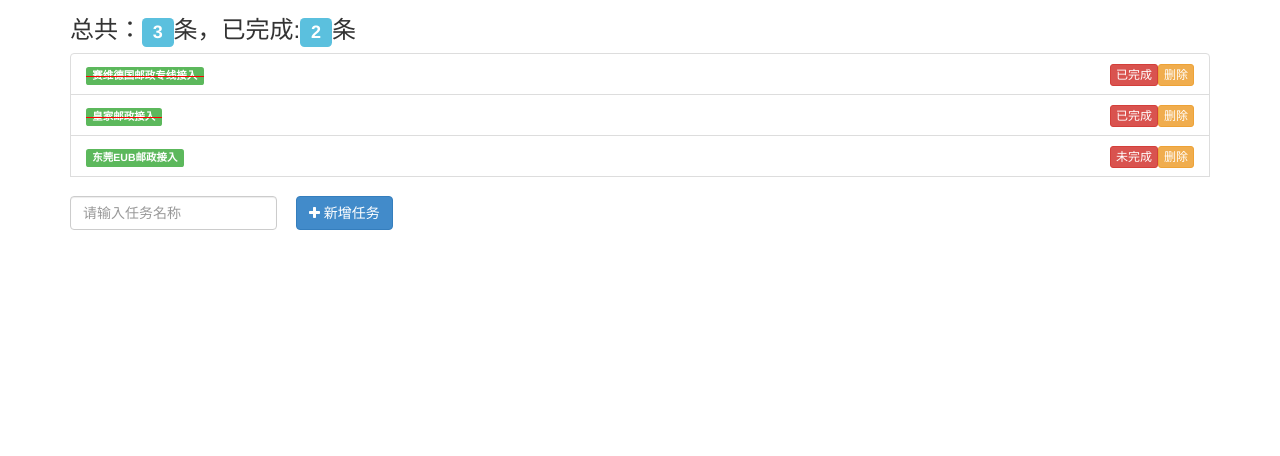
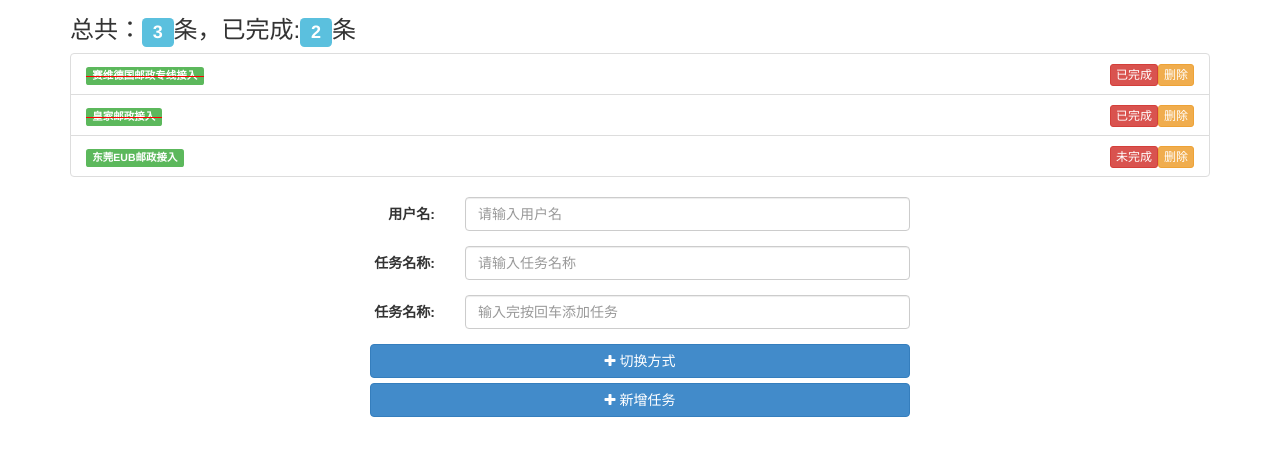
Before and after one commit to ixuanwu/web-study, a plain HTML site: page index.html in a window 1280 px wide. Shown: the part 56-512 px from the top of the page. Drawn offline with Linux system fonts and the light colour scheme.

Commit message:
add update

```diff
--- a/index.html
+++ b/index.html
@@ -19,7 +19,7 @@
 <body>
     <div class="container" id="app">
         <h2>我的任务列表</h2>
-        <h3>总共：<span class="label label-info">{{this.count()}}</span>条，已完成:<span class="label label-info">{{this.getCompleted()}}</span>条</h3>
+        <h3>总共：<span class="label label-info">{{total}}</span>条，已完成:<span class="label label-info">{{completedCount}}</span>条</h3>
         <ul v-if="todos.length>0" class="list-group">
             <li class="list-group-item" v-for="(todo,index) in todos">
                 <span class="label label-success" v-bind:class="{ab:todo.complete}">{{todo.title}}</span>
@@ -31,18 +31,38 @@
                     {{todo.complete?'已完成':'未完成'}}
                 </a>
             </li>
-            <div class="alert alert-danger" role="alert" id="alert-message" style="display: none">{{error}}</div>
         </ul>
-        <form class="form-inline" role="form" v-on:submit.prevent="addTodo" >
-            <div class="form-group">
-                <input type="text" v-model="title" name="title" placeholder="请输入任务名称" v-bind:value="title" class="form-control">
-            </div>
-            <div class="form-group">
-                <div class="col-sm-12">
-                    <button type="submit" class="btn btn-primary pull-left"><i class="icon-plus"></i> 新增任务</button>
+        <div class="alert alert-danger" role="alert" id="alert-message" style="display: none">{{error}}</div>
+        <div class='col-sm-6 center-block'>
+            <form action="" method="POST" class="form-horizontal" role="form" v-on:submit.prevent="addTodo">
+                <div v-if="loginType=='username'" class="form-group">
+                    <label for="input" class="col-sm-2 control-label">用户名:</label>
+                    <div class="col-sm-10">
+                        <input type="text" class="form-control" placeholder="请输入用户名" key='username-input'>
+                    </div>
                 </div>
-            </div>
-        </form>
+                <div v-else-if="loginType=='email'" class="form-group">
+                    <label for="input" class="col-sm-2 control-label">输入邮箱:</label>
+                    <div class="col-sm-10">
+                        <input type="text" class="form-control" placeholder="请输入邮箱" key='email-input'>
+                    </div>
+                </div>
+                <div class="form-group">
+                    <label for="input" class="col-sm-2 control-label">任务名称:</label>
+                    <div class="col-sm-10">
+                        <input type="text" v-model="title" placeholder="请输入任务名称" class="form-control">
+                    </div>
+                </div>
+                <div class="form-group">
+                    <label for="input" class="col-sm-2 control-label">任务名称:</label>
+                    <div class="col-sm-10">
+                        <input class='form-control' v-model="title" v-on:keyup.enter="addTodo" placeholder="输入完按回车添加任务">
+                    </div>
+                </div>
+                <button type="button" @click='toggleType' class="btn btn-primary col-sm-2 btn-block"><i class="icon-plus"></i> 切换方式</button>
+                <button type="button" @click='addTodo' class="btn btn-primary col-sm-2 btn-block"><i class="icon-plus"></i> 新增任务</button>
+            </form>
+        </div>
     </div>
 </body>
 <script type="text/javascript">
@@ -56,6 +76,27 @@
             ],
             title:'',
             error:'',
+            loginType:'username',
+            username:'',
+            email:'',
+
+        },
+        watch:{
+
+        },
+        computed:{
+            total:function(){
+                return this.todos.length;
+            },
+            completedCount:function(){
+                var i = 0;
+                for(var k in this.todos){
+                    if(this.todos[k].complete){
+                        i++;
+                    }
+                }
+                return i;
+            }
         },
         methods:{
             addTodo(){
@@ -77,22 +118,18 @@
             toggleComplete(todo){
                 todo.complete = !todo.complete;
             },
-            count(){
-                return this.todos.length;
-            },
-            getCompleted(){
-                var i = 0;
-                for(var k in this.todos){
-                    if(this.todos[k].complete){
-                        i++;
-                    }
+            toggleType(){
+                if(this.loginType=='email'){
+                    this.loginType='username';
+                } else {
+                    this.loginType='email';
                 }
-                return i;
             }
         }
     })
 </script>
 <style>
+    .center-block{float: none;}
     .ab {position:relative}
     .ab:before {content:"";width:100%;height:1px;background:red;position:absolute;top:50%;left:0;}
 </style>
```
